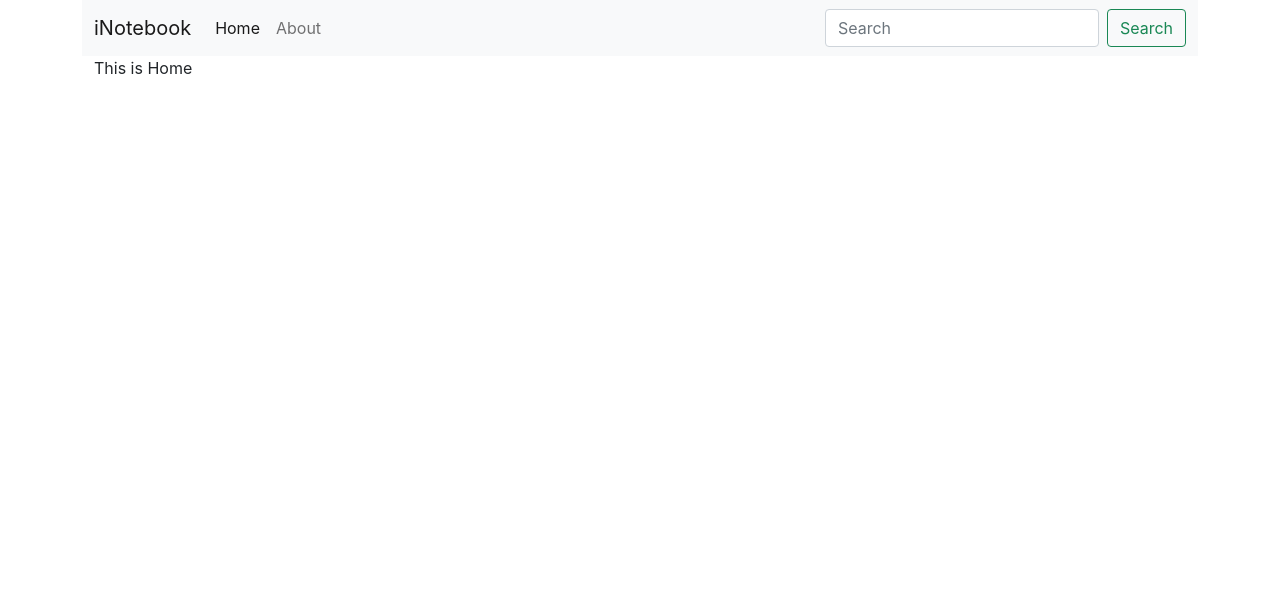
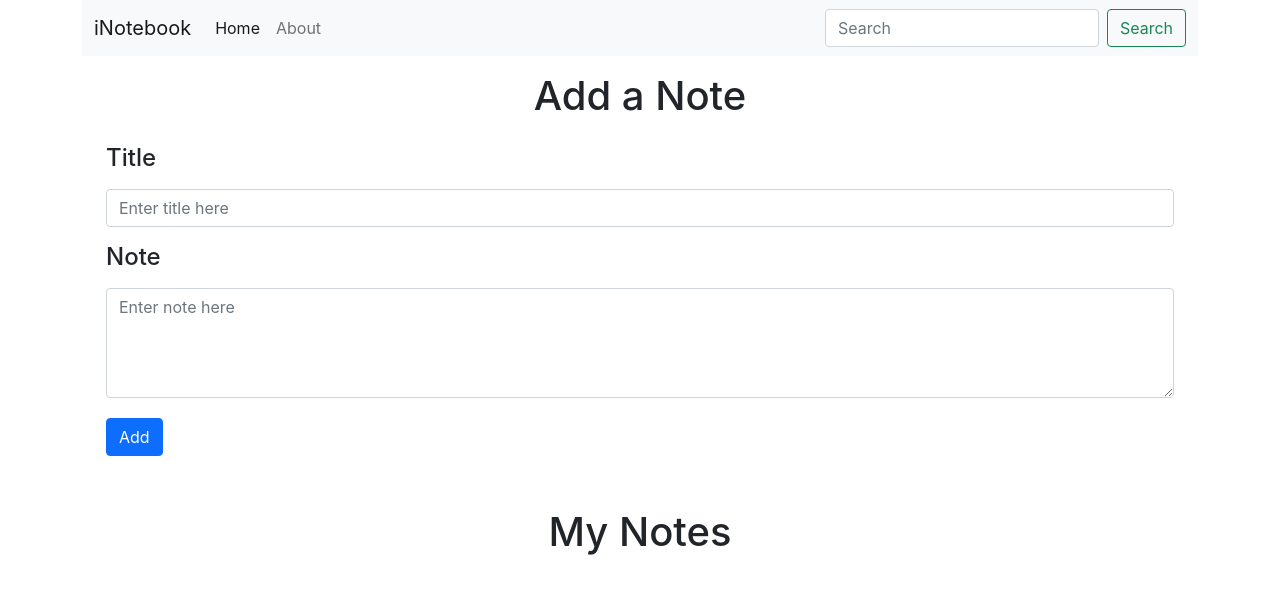
Before and after one commit to SahilRaj1/CloudPad, a React (Create React App) app in the folder client/: page / in a window 1280 px wide. Shown: the top 594 px of the page. Built offline with nearby package versions, Linux system fonts and the light colour scheme; the HTML template or start-up script is replaced by a standard one.

Commit message:
structure of home

```diff
--- a/client/src/components/Home.jsx
+++ b/client/src/components/Home.jsx
@@ -1,9 +1,42 @@
-import React from 'react'
+import React from "react";
 
 export default function Home() {
-  return (
-    <div>
-        This is Home
-    </div>
-  )
+    return (
+        <div className="my-3">
+
+            {/* add a note */}
+            <h1 className="text-center">Add a Note</h1>
+            <div className="container-fluid">
+                <div class="mb-3 mt-4">
+                    <label for="noteTitle" class="form-label">
+                        <h4>Title</h4>
+                    </label>
+                    <input
+                        type="text"
+                        class="form-control"
+                        id="noteTitle"
+                        placeholder="Enter title here"
+                    />
+                </div>
+                <div class="mb-3">
+                    <label for="noteTextArea" class="form-label">
+                        <h4>Note</h4>
+                    </label>
+                    <textarea
+                        class="form-control"
+                        id="noteTextArea"
+                        rows="4"
+                        placeholder="Enter note here"
+                    ></textarea>
+                </div>
+                <button type="submit" className="btn btn-primary my-1">Add</button>
+            </div>
+
+            {/* view notes here */}
+            <div className="container-fluid my-5">
+              <h1 className="text-center">My Notes</h1>
+            </div>
+
+        </div>
+    );
 }
```
